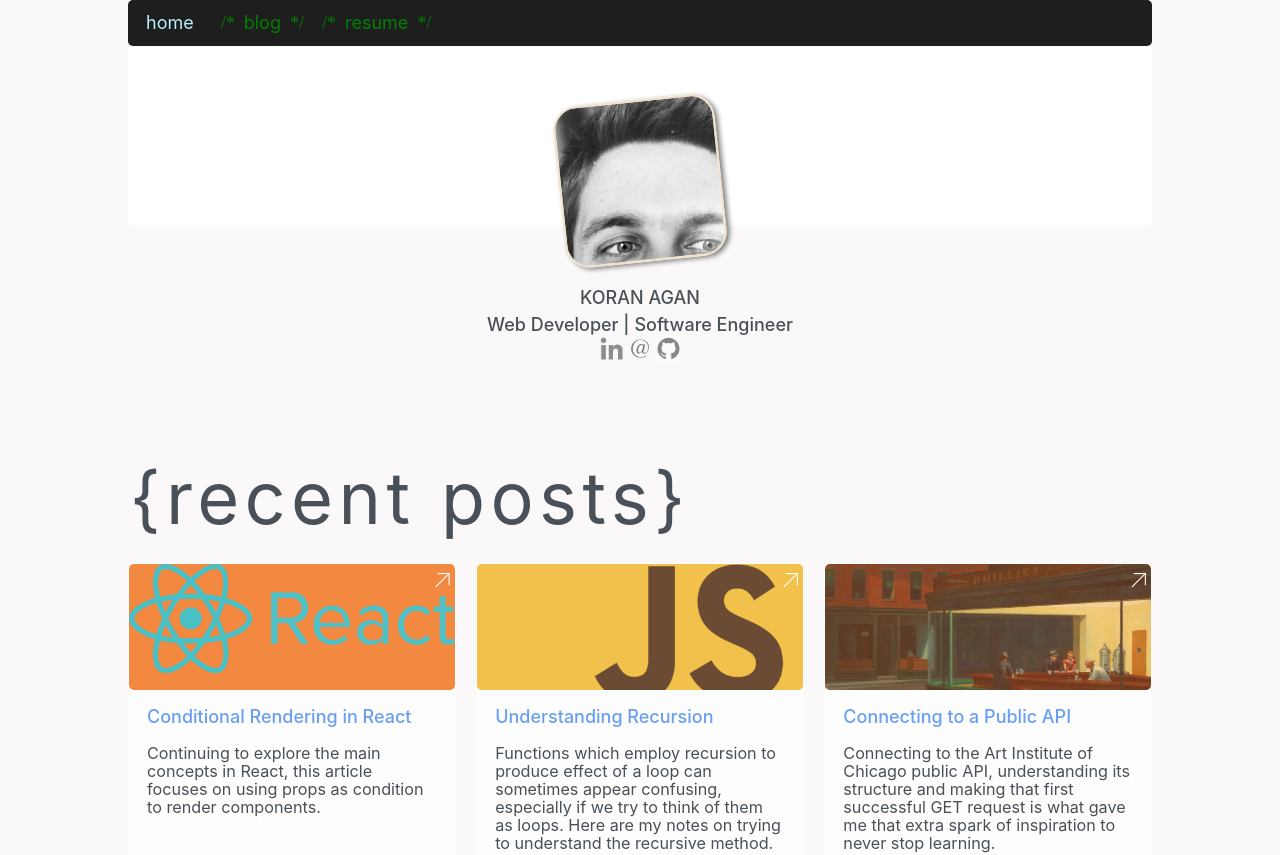
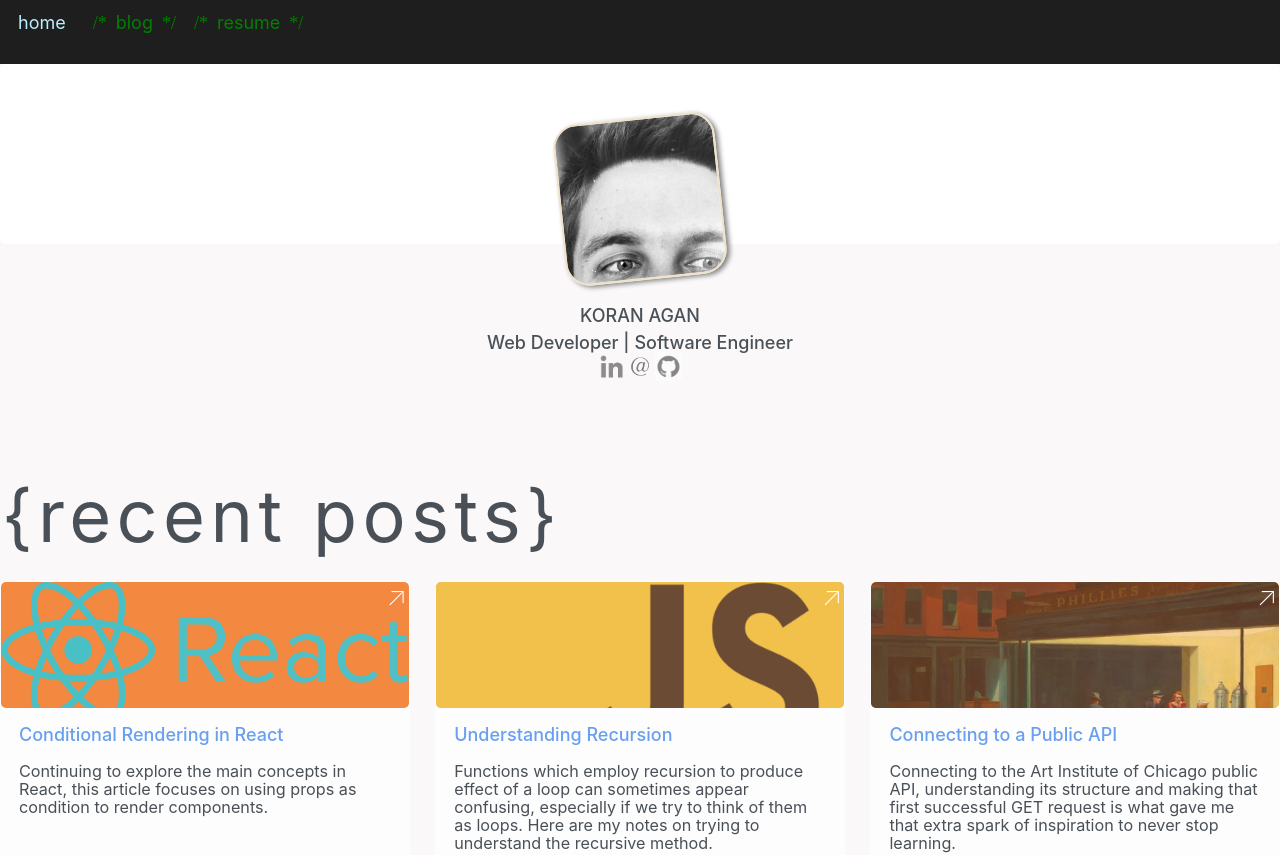
Before and after one commit to agan-k/FormVsContent, a Next.js app: page / in a window 1280 px wide. Shown: the top 855 px of the page. Built offline with nearby package versions, Linux system fonts and the light colour scheme.

Commit message:
change border radius header

```diff
--- a/components/layout.module.css
+++ b/components/layout.module.css
@@ -7,8 +7,8 @@
    display: flex;
    width: 100%;
    padding: 0;
-   /* background-color: white; */
    background-color: #1E1E1E;
+   border-radius: 0;
    z-index: 99;
  }
  .header ul {
@@ -64,6 +64,7 @@
    padding-top: 1rem;
    margin-top: 2rem;
    background-color: white;
+   border-radius: 0;
  }
  .footer p {
     font-size: .7rem;
--- a/components/posts_cards.module.css
+++ b/components/posts_cards.module.css
@@ -60,8 +60,6 @@
    border-radius: none;
    width: 100%;
    opacity: .7;
-   /* padding: 1rem; */
-   /* margin-top: 1rem; */
 }
 
 @media only screen and (max-width: 414px){
```
